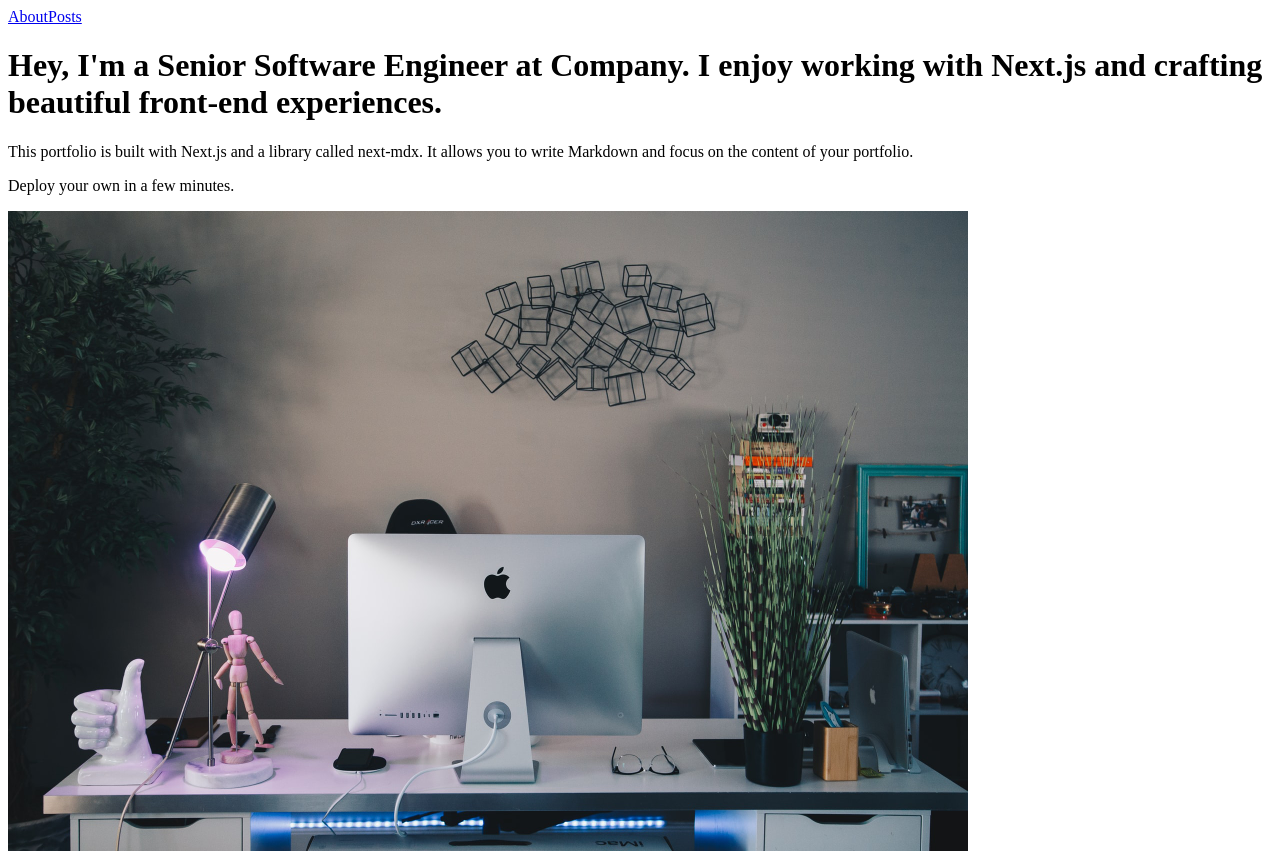
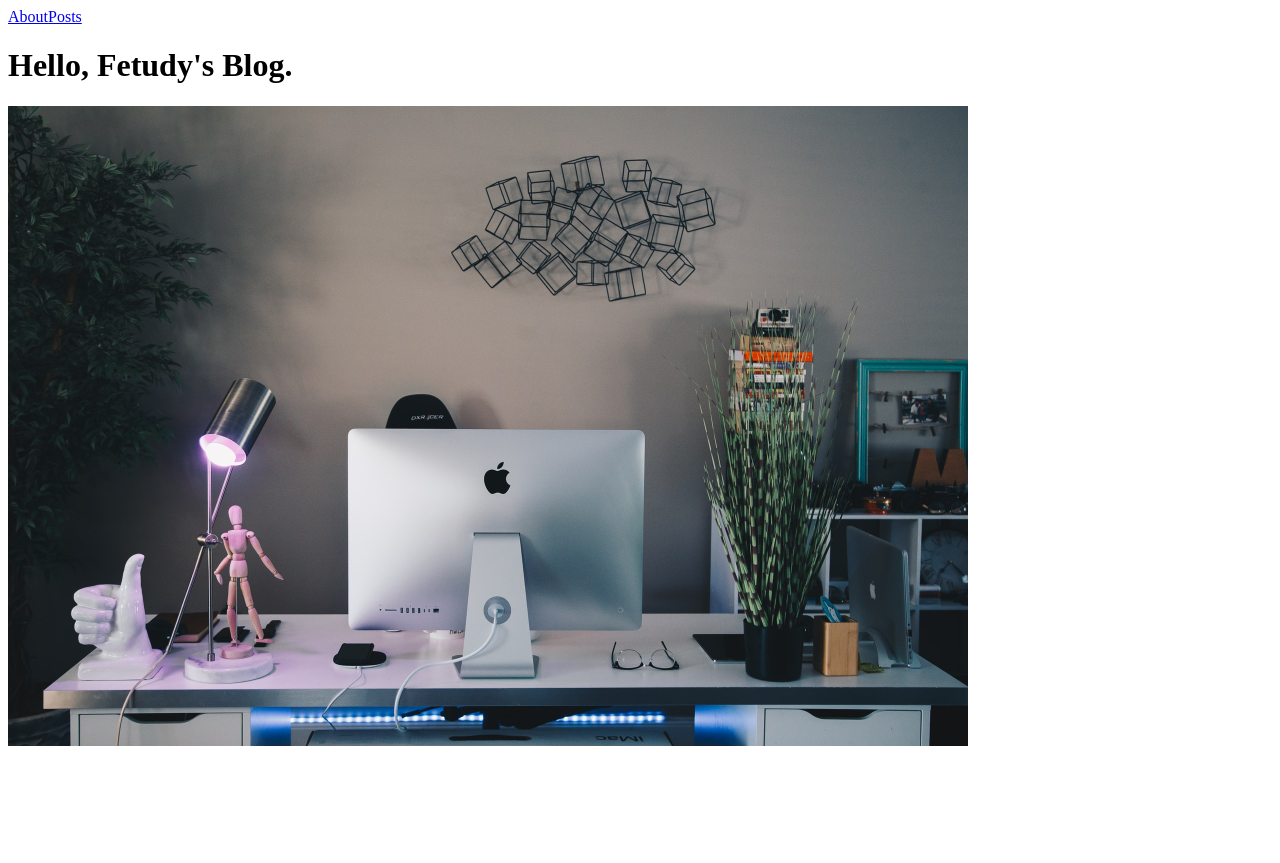
Before and after one commit to jyb1798/test-auto-readme, a Next.js app: page / in a window 1280 px wide. After the commit the page ends 800 px from the top, so only its background shows below. Built offline with nearby package versions, Linux system fonts and the light colour scheme; no server answers.

Commit message:
Add : 소개글 수정

```diff
--- a/pages/index.js
+++ b/pages/index.js
@@ -6,17 +6,7 @@
     <>
       <Container>
         <div className="space-y-6">
-          <h1 className="text-2xl font-bold">
-            Hey, I'm a Senior Software Engineer at Company. I enjoy working with
-            Next.js and crafting beautiful front-end experiences.
-          </h1>
-          <p>
-            This portfolio is built with Next.js and a library called next-mdx.
-            It allows you to write Markdown and focus on the content of your
-            portfolio.
-          </p>
-
-          <p>Deploy your own in a few minutes.</p>
+          <h1 className="text-2xl font-bold">Hello, Fetudy's Blog.</h1>
         </div>
       </Container>
 
```
